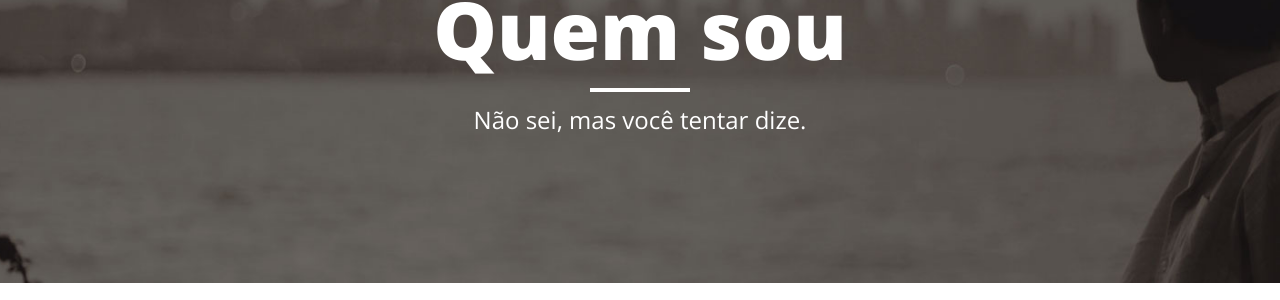
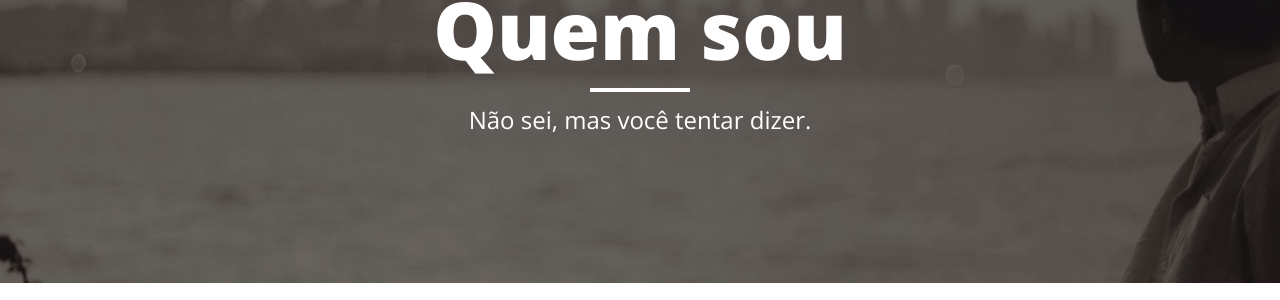
Before and after one commit to allythy/allythy.github.io, a Jekyll site: the page built from about.html, in a window 1280 px wide. Shown: the part 165-465 px from the top of the page. Built offline with Jekyll 4.4.1, drawn with Linux system fonts in a browser that asks for light colours; nearby versions of some CDN libraries.

Commit message:
colocando os pots em português

```diff
--- a/_layouts/post.html
+++ b/_layouts/post.html
@@ -12,7 +12,7 @@
                     {% if page.subtitle %}
                     <h2 class="subheading">{{ page.subtitle }}</h2>
                     {% endif %}
-                    <span class="meta">Posted by {% if page.author %}{{ page.author }}{% else %}{{ site.title }}{% endif %} on {{ page.date | date: "%B %-d, %Y" }}</span>
+                    <span class="meta">Postador por {% if page.author %}{{ page.author }}{% else %}{{ site.title }}{% endif %} em {{ page.date | date: "%B %-d, %Y" }}</span>
                 </div>
             </div>
         </div>
--- a/about.html
+++ b/about.html
@@ -1,7 +1,7 @@
 ---
 layout: page
 title: "Quem sou"
-description: "Não sei, mas você tentar dize."
+description: "Não sei, mas você tentar dizer."
 header-img: "img/about-bg.jpg"
 ---
 <p>Entusiasta do movimento Software Livre e estudante de programação. Sou colaborador na tradução do Debian, coordenador do Potilivre grupo de Software Livre do RN. Sempre estou procurando a melhor forma de compartilhar o conhecimento.</p>
```
Also changed, not shown: other parts of _layouts/post.html (+2 -2 lines), 6 other files.
